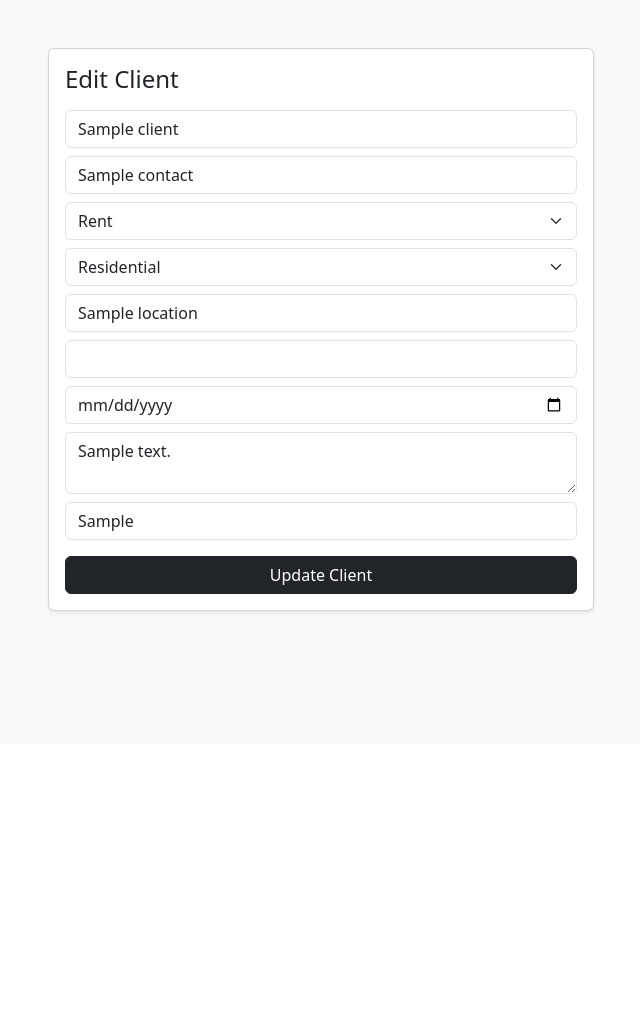
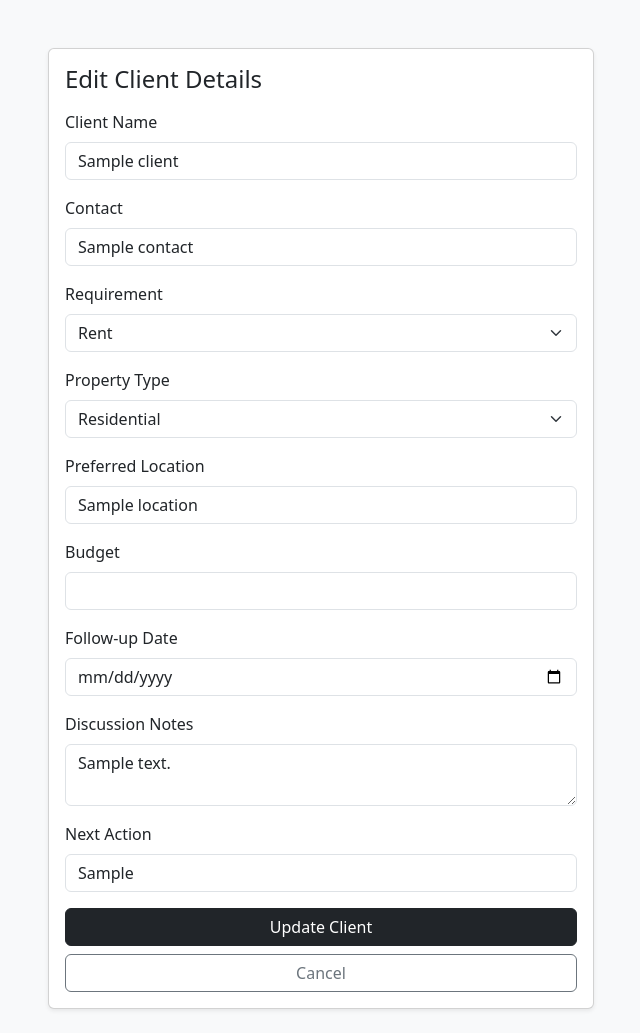
Before and after one commit to nikhilsharma/realestate-mvp, a Flask app: template templates/edit_client.html in a window 1280 px wide. Shown: the part 56-1089 px from the top of the page, without its empty margins (319-959 px from the left). Before the commit the page ends 670 px from the top, so only its background shows below. Run offline with Flask 3, Linux system fonts and the light colour scheme; the template is opened without the code that fills it: most values are stand-ins (such as "Sample title", 1, 10 or a date in 2020); some libraries are stand-ins or nearby versions.

Commit message:
Improve edit forms with labels and add cancel buttons

```diff
--- a/templates/edit_client.html
+++ b/templates/edit_client.html
@@ -7,42 +7,70 @@
     <div class="col-12 col-md-6">
         <div class="card shadow-sm">
             <div class="card-body">
-                <h4 class="mb-3">Edit Client</h4>
+                <h4 class="mb-3">Edit Client Details</h4>
 
                 <form method="POST">
 
-                    <input name="name" class="form-control mb-2"
-                           value="{{ client.name }}" required>
+                    <div class="mb-3">
+                        <label class="form-label">Client Name</label>
+                        <input type="text" name="name" class="form-control" value="{{ client.name }}" required>
+                    </div>
 
-                    <input name="contact" class="form-control mb-2"
-                           value="{{ client.contact }}" required>
+                    <div class="mb-3">
+                        <label class="form-label">Contact</label>
+                        <input name="contact" class="form-control" value="{{ client.contact }}" required>
+                    </div>
 
-                    <select name="requirement" class="form-select mb-2" required>
+                    <div class="mb-3">
+                        <label class="form-label">Requirement</label>
+                        <select name="requirement" class="form-select" required>
                             <option value="Rent" {% if client.requirement == "Rent" %}selected{% endif %}>Rent</option>
                             <option value="Sale" {% if client.requirement == "Sale" %}selected{% endif %}>Sale</option>
                         </select>
+                    </div>
 
-                    <select name="property_type" class="form-select mb-2" required>
+                    <div class="mb-3">
+                        <label class="form-label">Property Type</label>
+                        <select name="property_type" class="form-select" required>
                             <option value="Residential" {% if client.property_type == "Residential" %}selected{% endif %}>Residential</option>
                             <option value="Commercial" {% if client.property_type == "Commercial" %}selected{% endif %}>Commercial</option>
                         </select>
+                    </div>
 
-                    <input name="location" class="form-control mb-2"
-                           value="{{ client.location }}">
+                    <div class="mb-3">
+                        <label class="form-label">Preferred Location</label>
+                        <input name="location" class="form-control mb-2" value="{{ client.location }}">
+                    </div>
 
-                    <input type="number" name="budget" class="form-control mb-2"
-                           value="{{ client.budget }}">
+                    <div class="mb-3">
+                        <label class="form-label">Budget</label>
+                        <input type="number" name="budget" class="form-control mb-2" value="{{ client.budget }}">
+                    </div>
 
-                    <input type="date" name="followup_date"
-                           class="form-control mb-2"
-                           value="{{ client.followup_date }}">
+                    <div class="mb-3">
+                        <label class="form-label">Follow-up Date</label>
+                        <input type="date" name="followup_date" class="form-control" value="{{ client.followup_date }}">
+                    </div>
 
+                    <div class="mb-3">
+                        <label class="form-label">Discussion Notes</label>
                         <textarea name="notes" class="form-control mb-2">{{ client.notes }}</textarea>
+                    </div>
 
-                    <input name="next_action" class="form-control mb-3"
-                           value="{{ client.next_action }}">
+                    <div class="mb-3">
+                        <label class="form-label">Next Action</label>
+                        <input name="next_action" class="form-control" value="{{ client.next_action }}">
+                    </div>
 
-                    <button class="btn btn-dark w-100">Update Client</button>
+                    <div class="d-grid gap-2 mt-3">
+                        <button type="submit" class="btn btn-dark">
+                            Update Client
+                        </button>
+
+                        <a href="/clients" class="btn btn-outline-secondary">
+                            Cancel
+                        </a>
+                    </div>
 
                 </form>
             </div>
```
Also changed, not shown: templates/edit_property.html (+41 -9 lines). Lines whose indentation alone changed are shown as unchanged.
